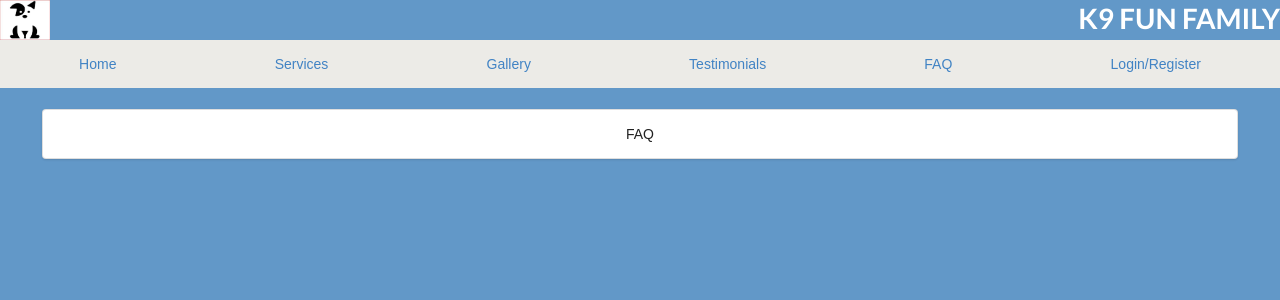
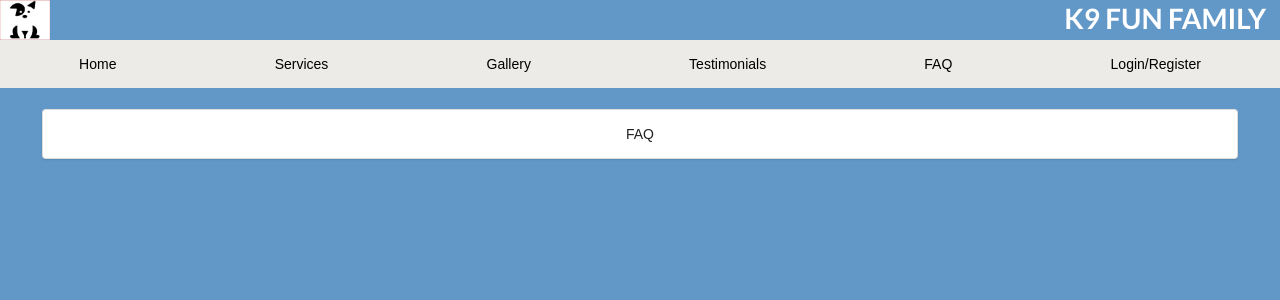
Before and after one commit to g-priime/loginPrototypeV0.0, a React (Create React App) app: page /FAQ in a window 1280 px wide. Shown: the top 300 px of the page. Built offline with nearby package versions, Linux system fonts and the light colour scheme.

Commit message:
Update Header1.js

```diff
--- a/src/components/Header1.js
+++ b/src/components/Header1.js
@@ -18,16 +18,18 @@ class Header1 extends React.Component {
         return (
             <div>
             <div className="d-flex justify-content-between">
-                <img src={dog} height="40" width="50" className="align-self-end" onClick={() => {this.props.onChangePage('home')}}Dog Logo/>
-                <h1 className="title">K9 FUN FAMILY</h1>
+                <Link to="/">
+                <img src={dog} height="40" width="50" className="align-self-end"/>
+                </Link>
+                <h1 className="title mr-3">K9 FUN FAMILY</h1>
             </div>
             <div className="pt-3 pb-3 d-flex justify-content-around header" style={{ backgroundColor: "#ECEBE7" }}>
-                            <Link to="/">Home</Link>
-                            <Link to="/Services">Services</Link>
-                            <Link to="/Gallery">Gallery</Link>
-                            <Link to="/Testimonials">Testimonials</Link>
-                            <Link to="/FAQ">FAQ</Link>
-                            <Link to="/Register">Login/Register</Link>
+                            <div><Link to="/" style={{ color: "black" }}>Home</Link></div>
+                            <div><Link to="/Services" style={{ color: "black" }}>Services</Link></div>
+                            <div><Link to="/Gallery" style={{ color: "black" }}>Gallery</Link></div>
+                            <div><Link to="/Testimonials" style={{ color: "black" }}>Testimonials</Link></div>
+                            <div><Link to="/FAQ" style={{ color: "black" }}>FAQ</Link></div>
+                            <div><Link to="/Register" style={{ color: "black" }}>Login/Register</Link></div>
             </div>
             </div>
         );
```
